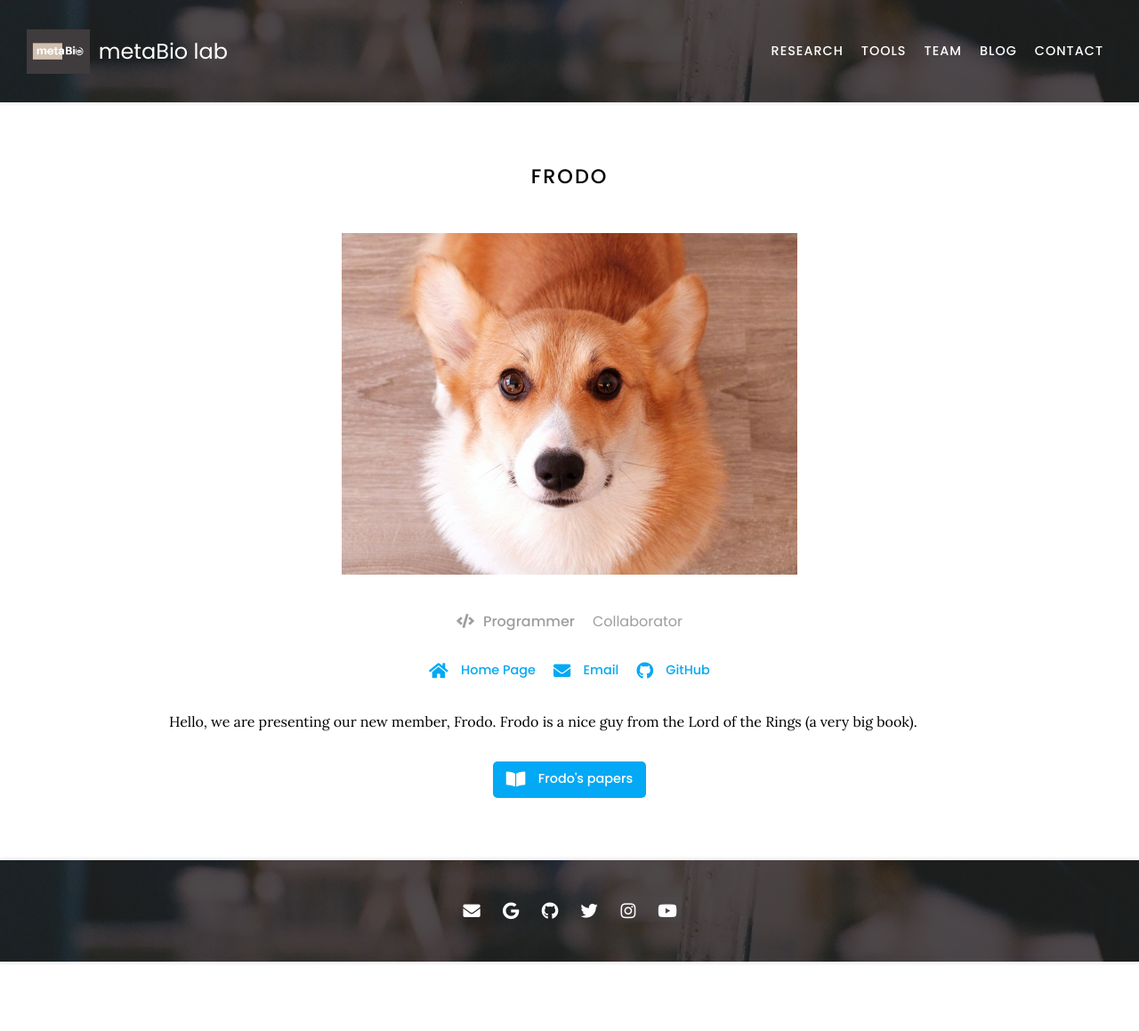
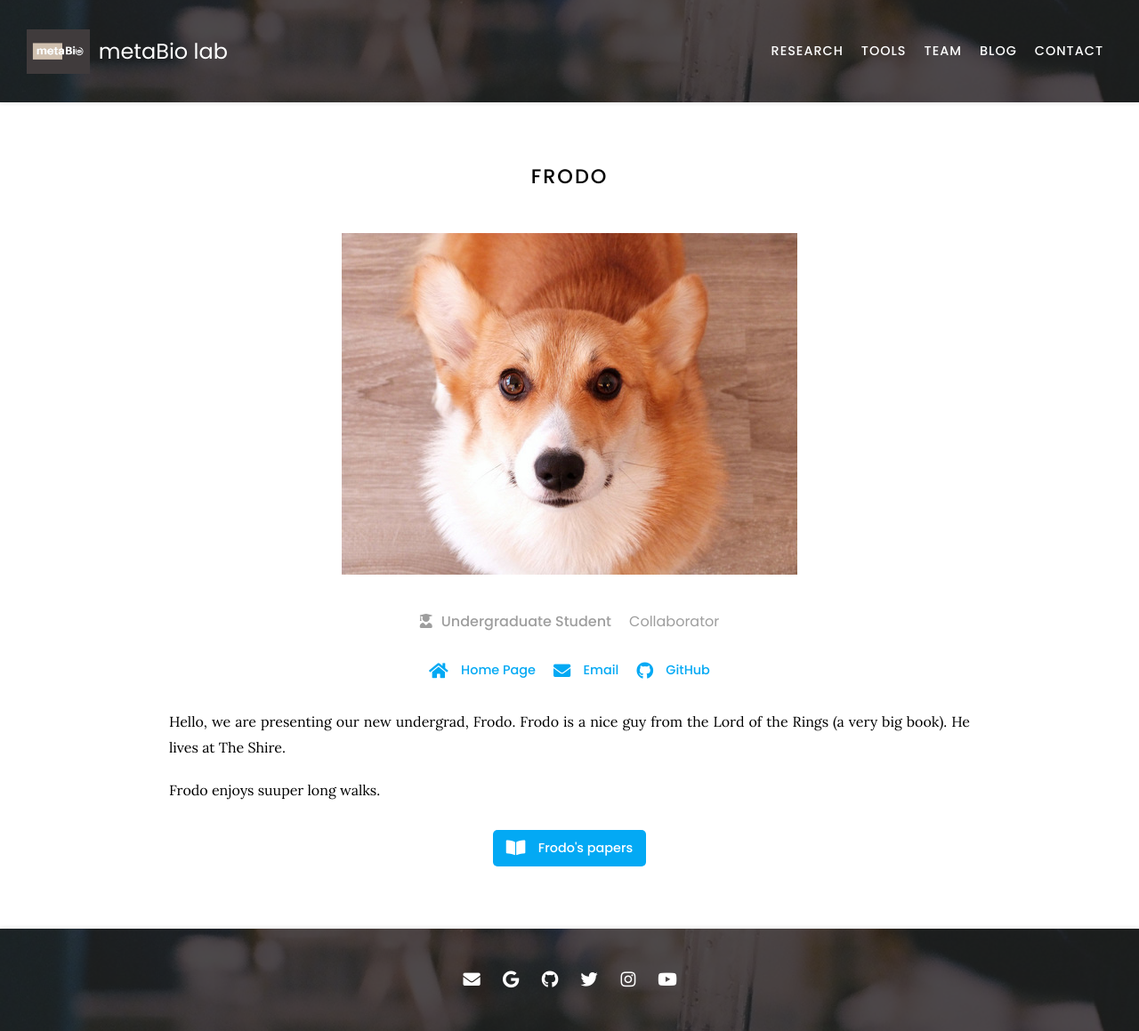
Before and after one commit to metaBIOlab/metabio, a Jekyll site: the page built from _members/Frodo.md, in a window 1280 px wide. Shown: the whole page at 89% size. Built offline with Jekyll 4.4.1, drawn with Linux system fonts in a browser that asks for light colours; nearby versions of some CDN libraries; before the commit the page ends 1081 px from its top, so only the background shows below that.

Commit message:
Update Frodo.md

```diff
--- a/_members/Frodo.md
+++ b/_members/Frodo.md
@@ -2,7 +2,7 @@
 name: Frodo Baggins
 image: images/member.jpg
 description: Collaborator
-role: programmer
+role: undergrad
 aliases:
   - F. Baggins
   - F Baggins
@@ -12,5 +12,7 @@ links:
   github: frodo-baggins
 ---
 
-Hello, we are presenting our new member, Frodo.
-Frodo is a nice guy from the Lord of the Rings (a very big book).
+Hello, we are presenting our new undergrad, Frodo.
+Frodo is a nice guy from the Lord of the Rings (a very big book). He lives at The Shire.
+
+Frodo enjoys suuper long walks.
```
